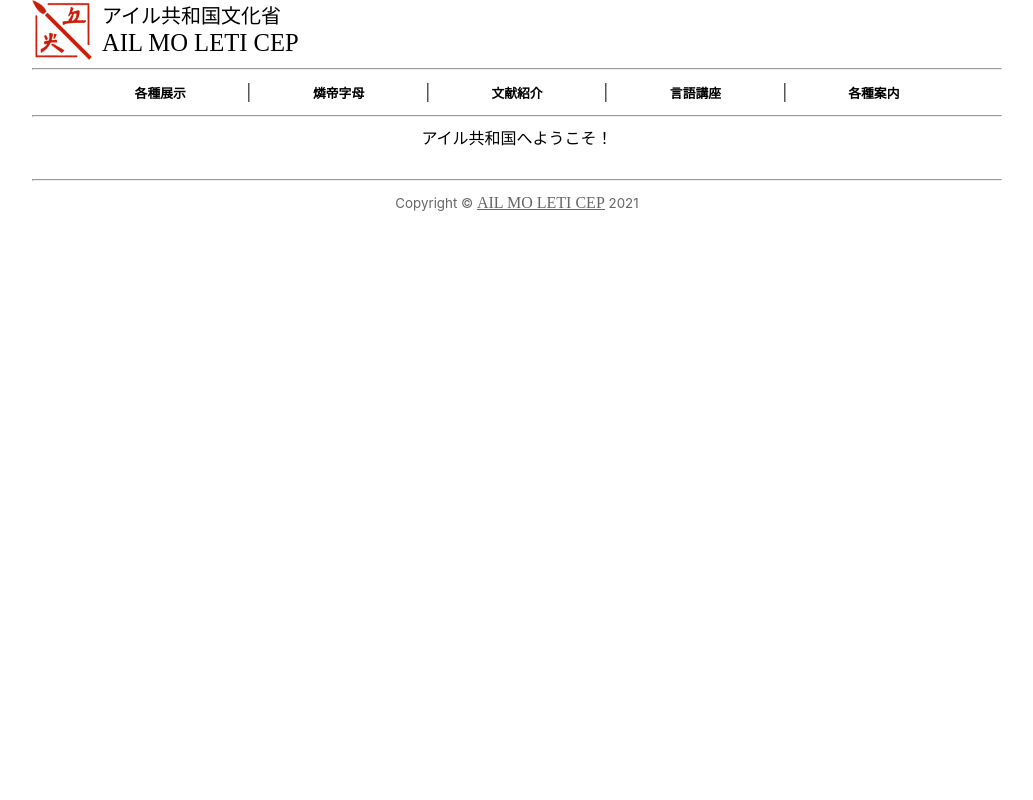
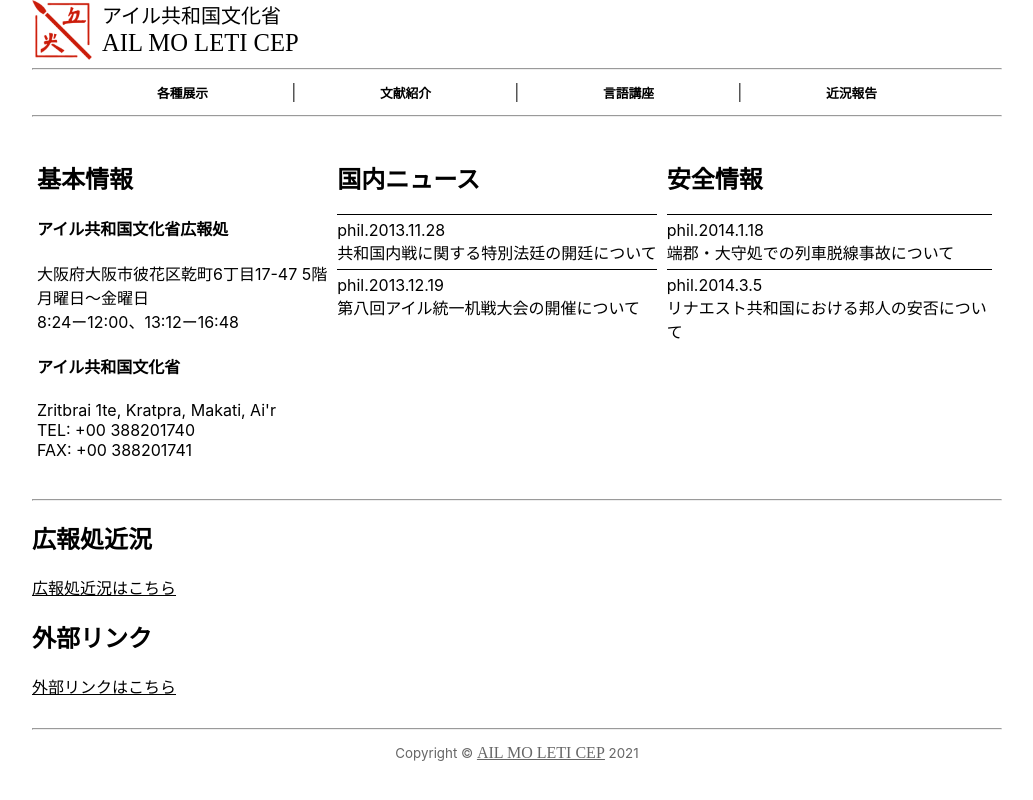
Before and after one commit to AIL-MO-LETI-CEP/ail-mo-leti-cep.github.io, a Next.js app: page / in a window 1280 px wide. Shown: the whole page, without its empty margins (123-1156 px from the left). Built offline with nearby package versions, Linux system fonts and the light colour scheme; a web font is replaced by a local one.

Commit message:
refactor: move xactleti to index

```diff
--- a/pages/index.tsx
+++ b/pages/index.tsx
@@ -1,23 +1,127 @@
-import Head from "next/head";
-import { Description } from "src/components/common";
+import styled from "@emotion/styled";
+import Link from "next/link";
+import { PostOGP } from "src/components/common/PostOGP";
+import usePageTitle from "src/hooks/usePageTitle";
 
 const Index = () => {
+  usePageTitle();
   return (
     <div>
-      <Head>
-        <meta property="og:title" content="AIL MO LETI CEP" />
-        <meta property="og:type" content="website" />
-        <meta property="og:url" content="https://ail-mo-leti-cep.github.io/" />
-        <meta
-          property="og:description"
-          content="アイル共和国文化省の公式ホームページです。"
-        />
-      </Head>
+      <PostOGP
+        title=""
+        type="website"
+        url="https://ail-mo-leti-cep.github.io/"
+        description="アイル共和国文化省の公式ホームページです。"
+      />
       <main>
-        <Description>アイル共和国へようこそ！</Description>
+        <InfoboxContainer>
+          <Infobox>
+            <h2>基本情報</h2>
+            <h4>アイル共和国文化省広報処</h4>
+            <p>
+              大阪府大阪市彼花区乾町6丁目17-47 5階
+              <br />
+              月曜日～金曜日
+              <br />
+              8:24ー12:00、13:12ー16:48
+            </p>
+
+            <h4>アイル共和国文化省</h4>
+            <p>
+              Zritbrai 1te, Kratpra, Makati, Ai&apos;r
+              <br />
+              TEL: +00 388201740
+              <br />
+              FAX: +00 388201741
+            </p>
+          </Infobox>
+          <Infobox>
+            <h2>国内ニュース</h2>
+            <ArticleList>
+              <ArticleContainer>
+                <Link href="" className="no-underline">
+                  <Article>
+                    phil.2013.11.28
+                    <br />
+                    共和国内戦に関する特別法廷の開廷について
+                  </Article>
+                </Link>
+              </ArticleContainer>
+              <ArticleContainer>
+                <Link href="" className="no-underline">
+                  <Article>
+                    phil.2013.12.19
+                    <br />
+                    第八回アイル統一机戦大会の開催について
+                  </Article>
+                </Link>
+              </ArticleContainer>
+            </ArticleList>
+          </Infobox>
+          <Infobox>
+            <h2>安全情報</h2>
+            <ArticleList>
+              <ArticleContainer>
+                <Link href="" className="no-underline">
+                  <Article>
+                    phil.2014.1.18
+                    <br />
+                    端郡・大守処での列車脱線事故について
+                  </Article>
+                </Link>
+              </ArticleContainer>
+              <ArticleContainer>
+                <Link href="" className="no-underline">
+                  <Article>
+                    phil.2014.3.5
+                    <br />
+                    リナエスト共和国における邦人の安否について
+                  </Article>
+                </Link>
+              </ArticleContainer>
+            </ArticleList>
+          </Infobox>
+        </InfoboxContainer>
+        <hr />
+        <h2>広報処近況</h2>
+        <Link href="/blog">広報処近況はこちら</Link>
+        <h2>外部リンク</h2>
+        <Link href="/tec-leti-julo">外部リンクはこちら</Link>
       </main>
     </div>
   );
 };
 
 export default Index;
+
+const InfoboxContainer = styled.div`
+  @media screen and (min-width: 450px) {
+    display: flex;
+  }
+`;
+
+const Infobox = styled.div`
+  @media screen and (min-width: 450px) {
+    margin: 10px 0;
+  }
+  max-width: 335px;
+  /*border-right: 2px groove #eee;*/
+  padding: 5px;
+
+  &:last-child {
+    border: none;
+  }
+`;
+
+const ArticleList = styled.ul`
+  padding-left: 0;
+`;
+
+const ArticleContainer = styled.li`
+  list-style: none;
+  border-top: 1px groove #000;
+`;
+
+const Article = styled.div`
+  padding: 5px 0px;
+`;
--- a/src/components/header.tsx
+++ b/src/components/header.tsx
@@ -31,16 +31,13 @@ export const Header: React.FC = () => {
           <Link href="/abelip">各種展示</Link>
         </TabChild>
         <TabChild>
-          <Link href="/lin-leti-lujot">燐帝字母</Link>
-        </TabChild>
-        <TabChild>
           <Link href="/kante-kije">文献紹介</Link>
         </TabChild>
         <TabChild>
           <Link href="/liju-tude-lukup">言語講座</Link>
         </TabChild>
         <TabChild>
-          <Link href="/xactleti">各種案内</Link>
+          <Link href="/blog">近況報告</Link>
         </TabChild>
       </Tab>
       <hr />
```
Also changed, not shown: pages/xactleti.tsx (deleted, +0 -138 lines).
